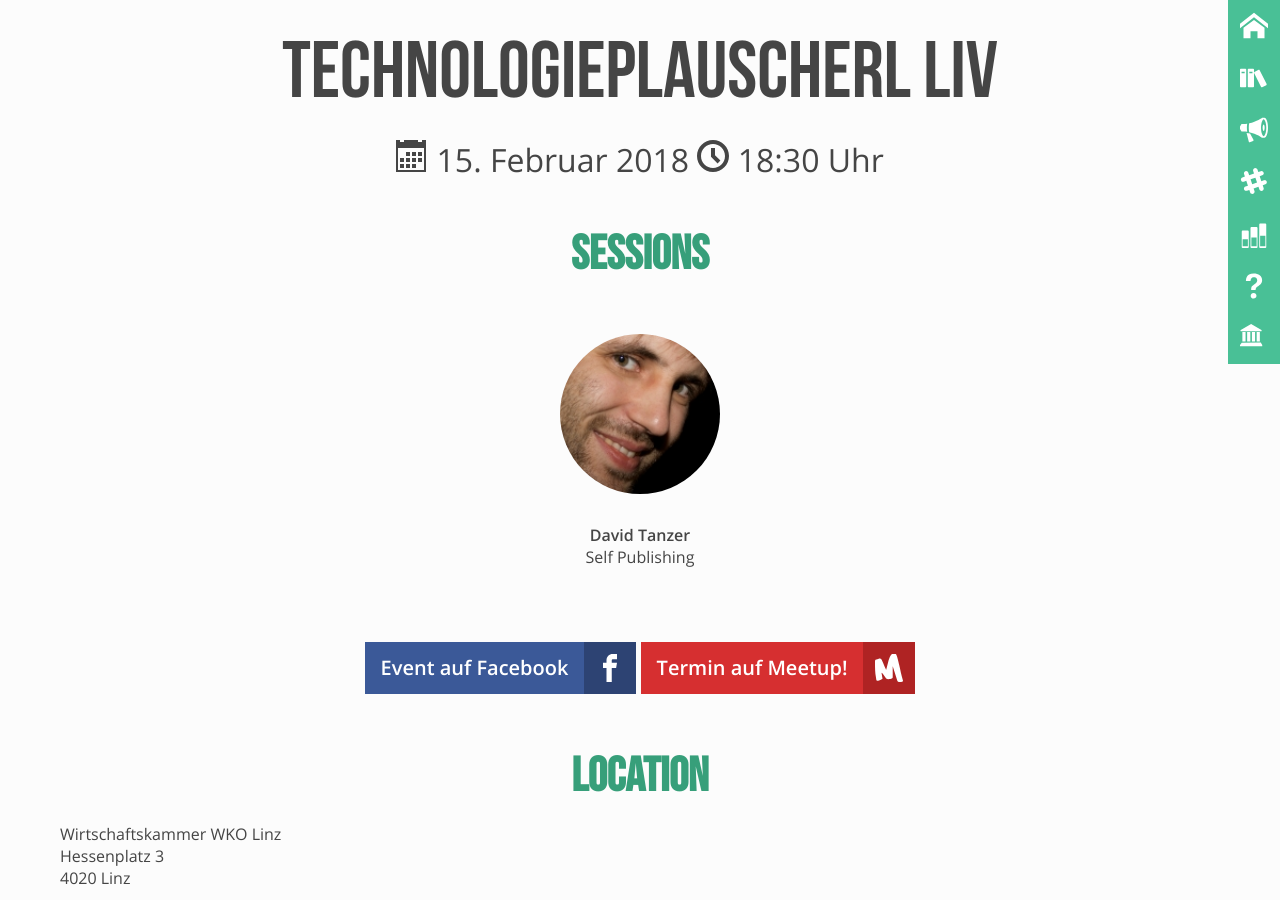
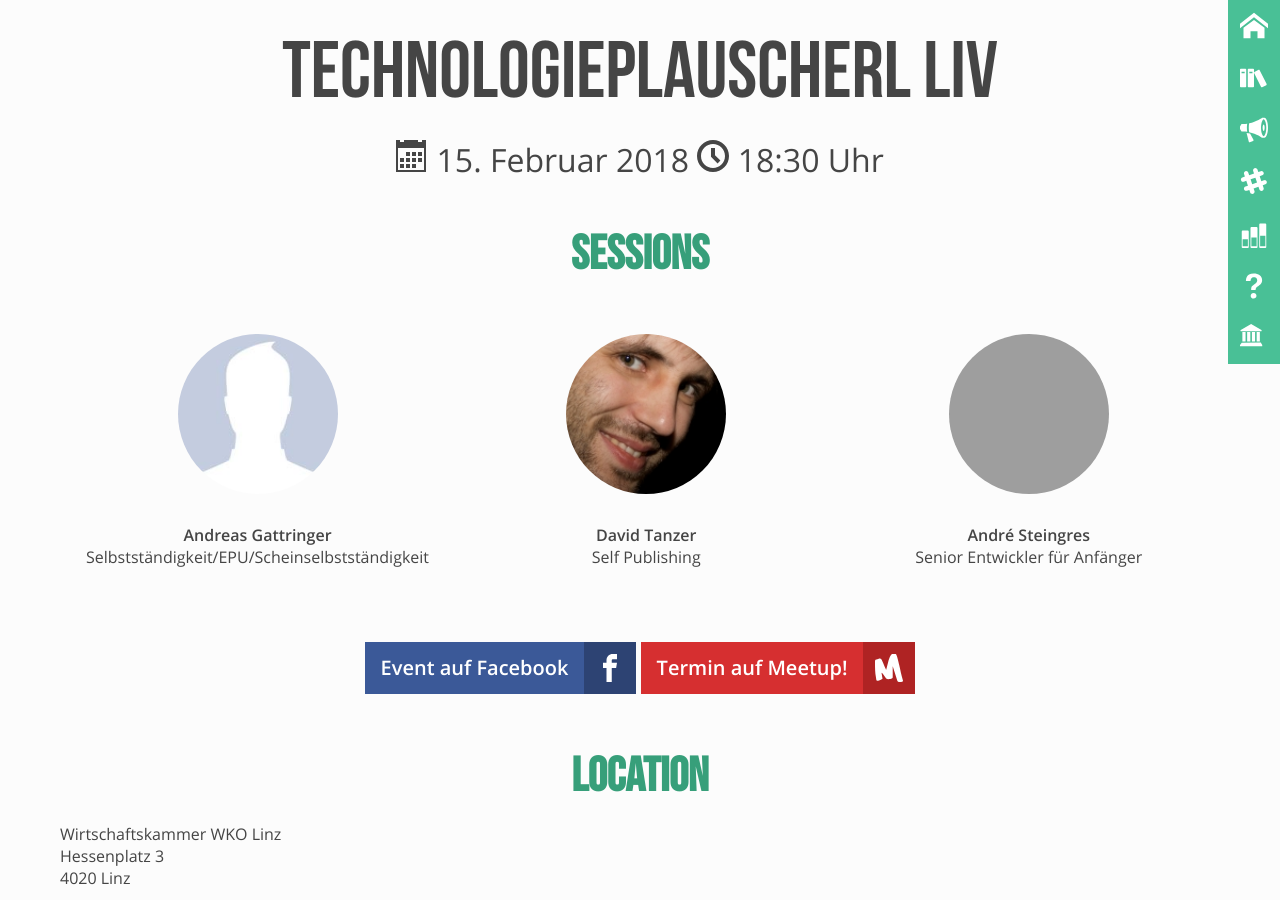
Before and after one commit to mericanAncer127/plauscherl, a Jekyll site: the page built from _plauscherl/54.html, in a window 1280 px wide and 900 px high. Built offline with Jekyll 4.4.1, drawn with Linux system fonts in a browser that asks for light colours; grey boxes are pictures that could not be loaded.

Commit message:
Update 54.html

```diff
--- a/_plauscherl/54.html
+++ b/_plauscherl/54.html
@@ -24,7 +24,15 @@ location:
 sponsor: <a href="https://www.wko.at/">Wirtschaftskammer OÖ</a>
 speakers:
 -
+  name: Andreas Gattringer
+  talk: Selbstständigkeit/EPU/Scheinselbstständigkeit
+  img: /img/speaker_male_no_img.jpg
+-
   name: "David Tanzer"
   talk: "Self Publishing"
   img: "/img/speaker-avatars/david_tanzer.jpg"
+-
+  name: André Steingres
+  talk: Senior Entwickler für Anfänger
+  img: //fbcdn-profile-a.akamaihd.net/hprofile-ak-ash3/c49.49.619.619/s160x160/227052_135197649969146_1125277772_n.jpg
 ---
```
